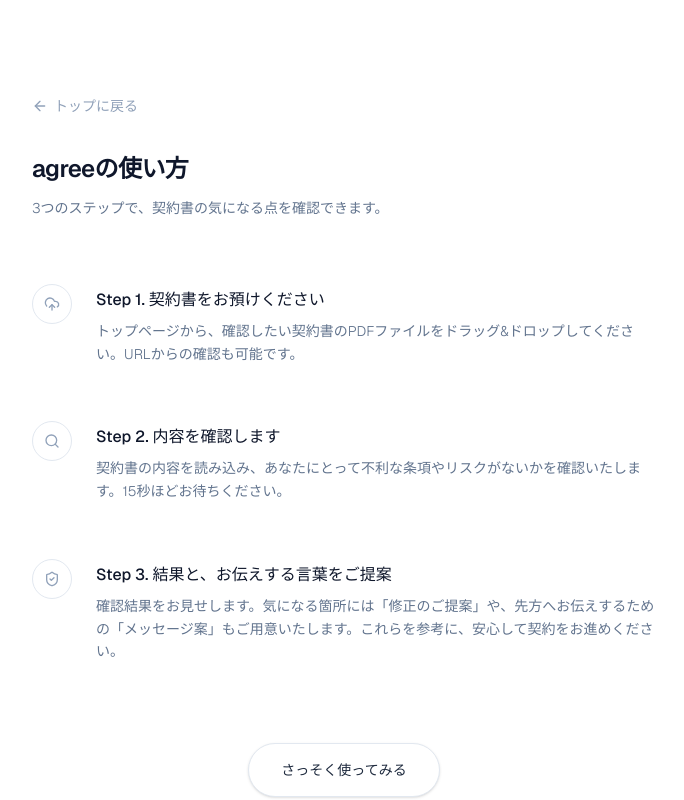
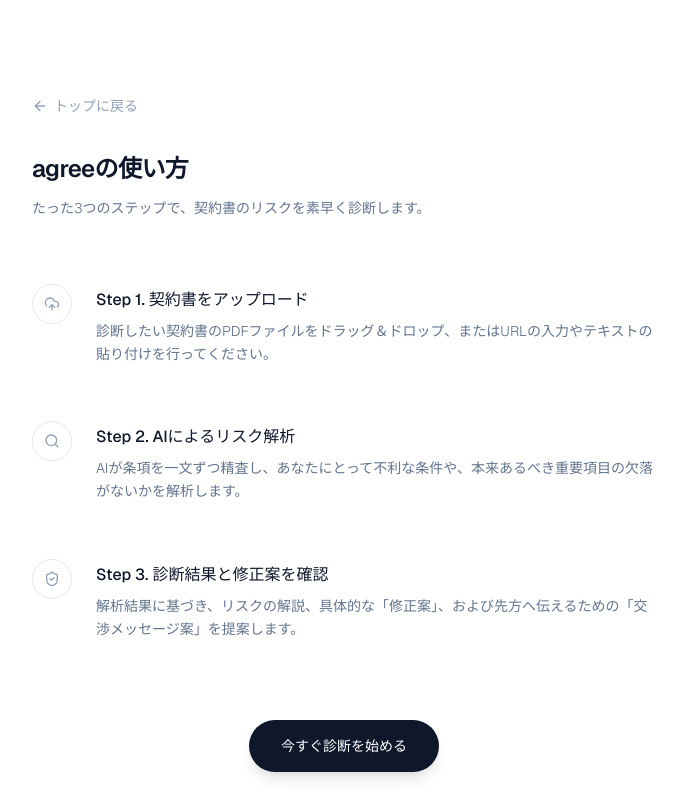
Before and after one commit to komi0929/agree, a Next.js app: page /how-to-use in a window 1280 px wide. Shown: the top 800 px of the page, without its empty margins (296-980 px from the left). Built offline with nearby package versions, Linux system fonts and the light colour scheme.

Commit message:
style: refine 'How to Use' page copy for better clarity and professionalism

```diff
--- a/app/how-to-use/page.tsx
+++ b/app/how-to-use/page.tsx
@@ -9,7 +9,7 @@
             <main className="flex-1 max-w-2xl mx-auto w-full px-6 pt-24 pb-20">
                 <PageHeader
                     title="agreeの使い方"
-                    description="3つのステップで、契約書の気になる点を確認できます。"
+                    description="たった3つのステップで、契約書のリスクを素早く診断します。"
                 />
 
                 <div className="space-y-14">
@@ -19,9 +19,9 @@
                             <UploadCloud className="w-4 h-4 text-slate-400" />
                         </div>
                         <div className="space-y-2 pt-1">
-                            <h2 className="text-base font-medium text-slate-900">Step 1. 契約書をお預けください</h2>
+                            <h2 className="text-base font-medium text-slate-900">Step 1. 契約書をアップロード</h2>
                             <p className="text-sm text-slate-500 leading-relaxed font-light">
-                                トップページから、確認したい契約書のPDFファイルをドラッグ&ドロップしてください。URLからの確認も可能です。
+                                診断したい契約書のPDFファイルをドラッグ＆ドロップ、またはURLの入力やテキストの貼り付けを行ってください。
                             </p>
                         </div>
                     </div>
@@ -32,9 +32,9 @@
                             <Search className="w-4 h-4 text-slate-400" />
                         </div>
                         <div className="space-y-2 pt-1">
-                            <h2 className="text-base font-medium text-slate-900">Step 2. 内容を確認します</h2>
+                            <h2 className="text-base font-medium text-slate-900">Step 2. AIによるリスク解析</h2>
                             <p className="text-sm text-slate-500 leading-relaxed font-light">
-                                契約書の内容を読み込み、あなたにとって不利な条項やリスクがないかを確認いたします。15秒ほどお待ちください。
+                                AIが条項を一文ずつ精査し、あなたにとって不利な条件や、本来あるべき重要項目の欠落がないかを解析します。
                             </p>
                         </div>
                     </div>
@@ -45,9 +45,9 @@
                             <ShieldCheck className="w-4 h-4 text-slate-400" />
                         </div>
                         <div className="space-y-2 pt-1">
-                            <h2 className="text-base font-medium text-slate-900">Step 3. 結果と、お伝えする言葉をご提案</h2>
+                            <h2 className="text-base font-medium text-slate-900">Step 3. 診断結果と修正案を確認</h2>
                             <p className="text-sm text-slate-500 leading-relaxed font-light">
-                                確認結果をお見せします。気になる箇所には「修正のご提案」や、先方へお伝えするための「メッセージ案」もご用意いたします。これらを参考に、安心して契約をお進めください。
+                                解析結果に基づき、リスクの解説、具体的な「修正案」、および先方へ伝えるための「交渉メッセージ案」を提案します。
                             </p>
                         </div>
                     </div>
@@ -56,9 +56,9 @@
                 <div className="mt-20 text-center">
                     <Link
                         href="/"
-                        className="inline-flex items-center justify-center rounded-full px-8 py-4 bg-white border border-slate-200 text-slate-800 hover:bg-slate-50 hover:border-slate-300 shadow-sm transition-all text-sm font-normal"
+                        className="inline-flex items-center justify-center rounded-full px-8 py-4 bg-slate-900 text-white hover:bg-slate-800 shadow-lg transition-all text-sm font-medium"
                     >
-                        さっそく使ってみる
+                        今すぐ診断を始める
                     </Link>
                 </div>
             </main>
```
